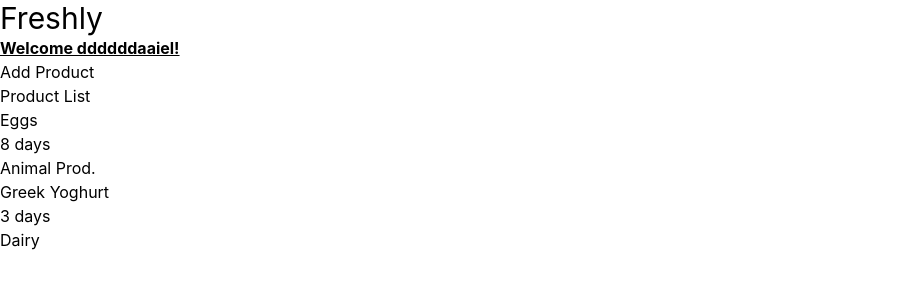
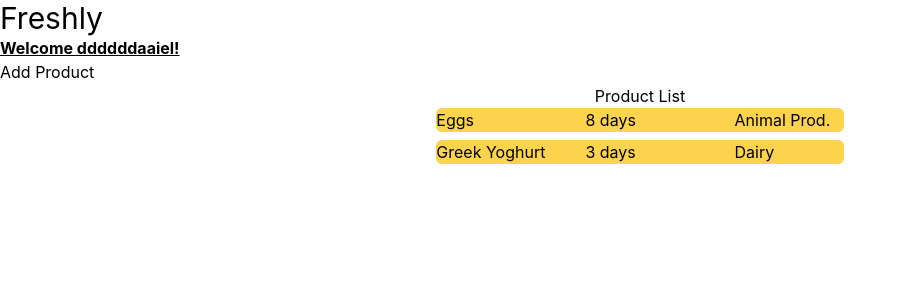
Before and after one commit to riczudaniel/freshly-app, a React (Create React App) app: page / in a window 1280 px wide. Shown: the top 300 px of the page, without its empty margins (0-907 px from the left). Built offline with nearby package versions, Linux system fonts and the light colour scheme.

Commit message:
Add Product predef.

```diff
--- a/src/App.js
+++ b/src/App.js
@@ -35,11 +35,8 @@ function App() {
     <div>
       <h1 className="text-3xl">Freshly</h1>
       <p className='font-bold underline'>Welcome ddddddaaiel!</p>
-
       <button onClick={newProduct}>Add Product</button>
-
-
-      <ProductList products={products} addProduct={newProduct} />
+      <ProductList products={products} addProduct={newProduct}/>
     </div>
   );
 }
--- a/src/Components/Product.js
+++ b/src/Components/Product.js
@@ -2,7 +2,7 @@ import React from 'react';
 
 function Product ({ name, daysUntil, productGroup }) {
   return (
-    <div>
+    <div className='grid grid-cols-3 gap-10 justify-center bg-amber-300 max-w-md rounded-md mb-2'>
       <p>{name}</p>
       <p>{daysUntil}</p>
       <p>{productGroup}</p>
--- a/src/Components/ProductList.js
+++ b/src/Components/ProductList.js
@@ -4,8 +4,9 @@ import Product from './Product';
 
 const ProductList = ({ products }) => {
     return (
+      <div className="flex justify-center items-center">
       <div>
-        <h1>Product List</h1>
+      <h1 className='mx-auto text-center'>Product List</h1>
         {products.map((product, index) => (
           <Product
             key={index}
@@ -15,6 +16,7 @@ const ProductList = ({ products }) => {
           />
         ))}
       </div>
+    </div>
     );
   };
 
--- a/src/index.css
+++ b/src/index.css
@@ -15,3 +15,7 @@ code {
   font-family: source-code-pro, Menlo, Monaco, Consolas, 'Courier New',
     monospace;
 }
+
+/* * {
+  border: 1px solid red;
+} */
```
